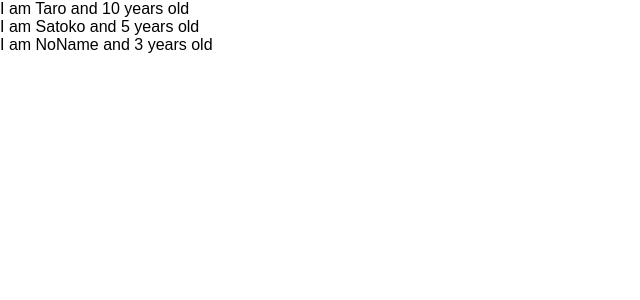
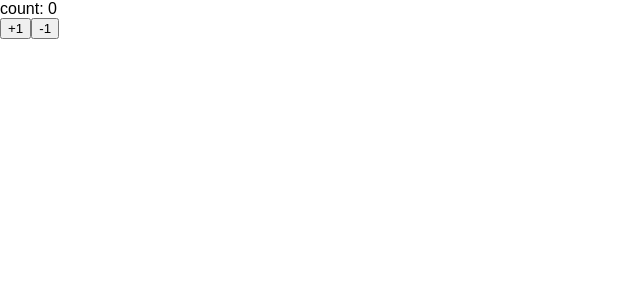
Before and after one commit to Yohei-Shiina/udemy-react-redux-crud-application, a React (Create React App) app: page / in a window 1280 px wide. Shown: the top 300 px of the page, without its empty margins (0-640 px from the left). Built offline with nearby package versions, Linux system fonts and the light colour scheme.

Commit message:
learn state and setState

```diff
--- a/src/App.js
+++ b/src/App.js
@@ -1,34 +1,30 @@
-import React from "react";
-import propTypes from 'prop-types';
+import React, {Component} from "react";
 
-const App = () => {
-  const profiles = [
-    {
-      name: "Taro", age:10
-    },
-    {
-      name: "Satoko", age: 5
-    },
-    { name: "NoName", age: 3}
-  ]
-  return(
-    <div>
-      {
-        profiles.map((profile, index) => {
-          return <User name={profile.name} age={profile.age} key={index}/>
-        })
-      }
-    </div>
-  )
-}
 
-const User = (props) => {
-return <div>I am {props.name} and {props.age} years old</div>
-}
+const App = () => (<Counter></Counter>)
 
-User.propTypes = {
-  name: propTypes.string,
-  age: propTypes.number.isRequired,
+class Counter extends Component {
+  constructor(props){
+    super(props)
+    console.log(this.state)
+    this.state = { count: 0 }
+  }
+  handlePlusButton = () => {
+    this.setState({ count: this.state.count + 1 })
+  }
+  handleMinusButton = () => {
+    this.setState({ count: this.state.count - 1 })
+  }
+  render() {
+    console.log(this.state)
+    return (
+      <React.Fragment>
+      <div>count: { this.state.count }</div>
+      <button onClick={this.handlePlusButton}>+1</button>
+      <button onClick={this.handleMinusButton}>-1</button>
+      </React.Fragment>
+    )
+  }
 }
 
 export default App;
```
